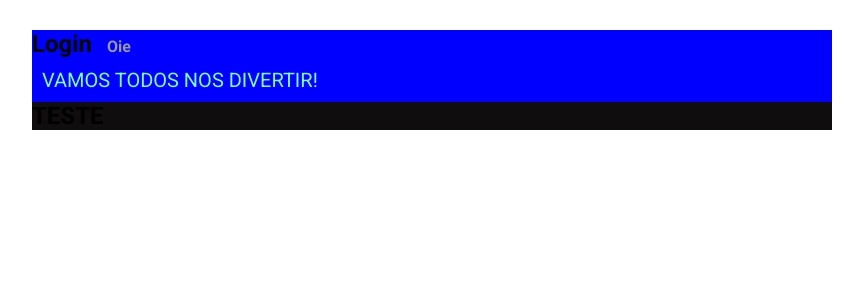
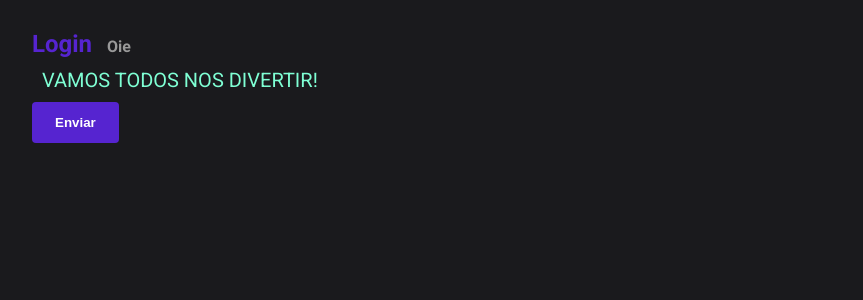
Before and after one commit to Furiuss/api-escola-front, a React (Vite) app: page / in a window 1280 px wide. Shown: the top 300 px of the page, without its empty margins (208-1071 px from the left). Built offline with nearby package versions, Linux system fonts and the light colour scheme.

Commit message:
setup: config colors

```diff
--- /dev/null
+++ b/src/config/colors.js
@@ -0,0 +1,7 @@
+export const primaryColor = '#5624d0';
+export const primaryDarkColor = '#1A1A1D';
+
+export const sucessColor = '#0197F6';
+export const infoColor = '#0197F6';
+export const errorColor = '#F2AF29';
+export const warningColor = '#F2AF29';
--- a/src/pages/Login/index.jsx
+++ b/src/pages/Login/index.jsx
@@ -1,17 +1,17 @@
-import React from "react";
+import React from 'react';
 
-import { Container } from "../../styles/GlobalStyles";
-import { Title, Paragrafo } from "./styled";
+import { Container } from '../../styles/GlobalStyles';
+import { Title, Paragrafo } from './styled';
 
 export function Login() {
   return (
     <Container>
-      <Title isRed={false}>
+      <Title>
         Login
         <small>Oie</small>
       </Title>
       <Paragrafo>VAMOS TODOS NOS DIVERTIR!</Paragrafo>
-      <h1>TESTE</h1>
+      <button type="button">Enviar</button>
     </Container>
   );
 }
--- a/src/pages/Login/styled.js
+++ b/src/pages/Login/styled.js
@@ -1,7 +1,6 @@
 import styled from "styled-components";
 
 export const Title = styled.h2`
-  background: ${(props) => (props.isRed ? "red" : "blue")};
   small {
     font-size: 12pt;
     margin-left: 15px;
@@ -12,6 +11,5 @@
 export const Paragrafo = styled.p`
   color: aquamarine;
   font-size: 20px;
-  background: blue;
   padding: 10px;
 `;
--- a/src/styles/GlobalStyles.js
+++ b/src/styles/GlobalStyles.js
@@ -1,4 +1,5 @@
-import styled, { createGlobalStyle } from "styled-components";
+import styled, { createGlobalStyle } from 'styled-components';
+import { primaryColor, primaryDarkColor } from '../config/colors';
 
 export default createGlobalStyle`
   * {
@@ -10,6 +11,8 @@
 
   body {
     font-family: Roboto;
+    background-color: ${primaryDarkColor};
+    color: ${primaryColor};
   }
 
   html, body {
@@ -18,10 +21,17 @@
 
   button {
     cursor: pointer;
+    background: ${primaryColor};
+    border: 3px solid transparent;
+    color: white;
+    padding: 10px 20px;
+    border-radius: 4px;
+    font-weight: 700;
   }
 
   a {
     text-decoration: none;
+    color: ${primaryColor}
   }
 
   ul {
@@ -31,6 +41,5 @@
 
 export const Container = styled.section`
   max-width: 800px;
-  background-color: #0f0d0e;
   margin: 30px auto;
 `;
```
